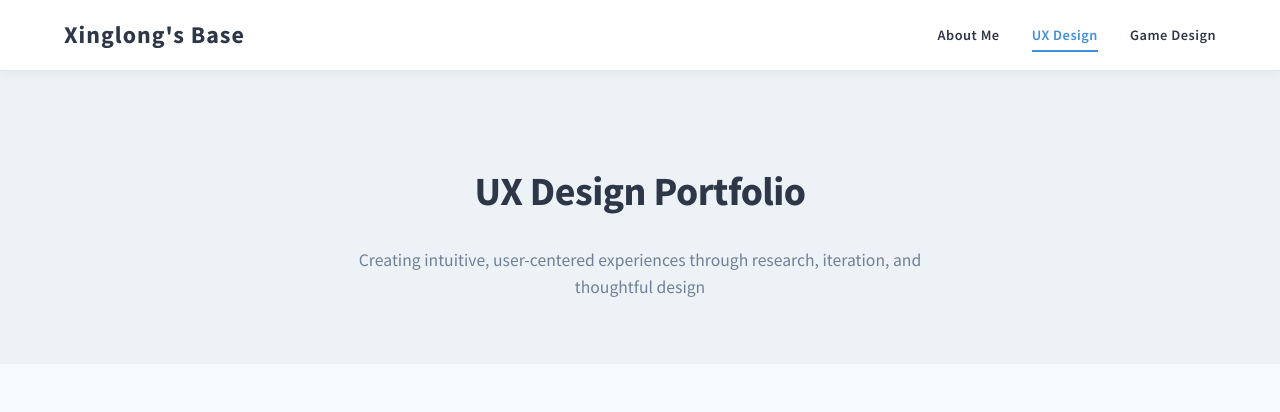
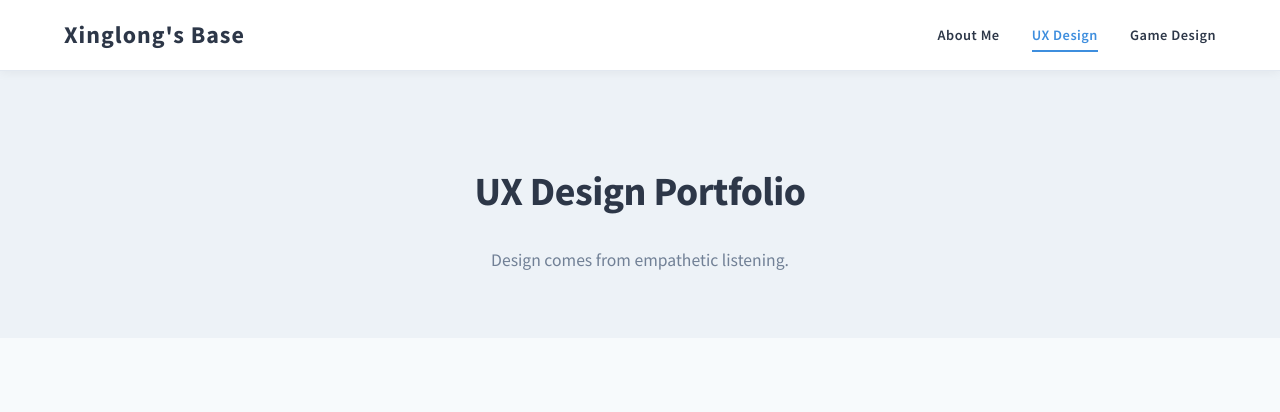
Before and after one commit to AprBreeze/AprBreeze.github.io, a plain HTML site: page ux-design.html in a window 1280 px wide. Shown: the top 412 px of the page. Drawn offline with Linux system fonts and the light colour scheme.

Commit message:
Update ux-design.html
changed slogen

```diff
--- a/ux-design.html
+++ b/ux-design.html
@@ -26,7 +26,7 @@
     <main>
         <section class="portfolio-header">
             <h1>UX Design Portfolio</h1>
-            <p>Creating intuitive, user-centered experiences through research, iteration, and thoughtful design</p>
+            <p>Design comes from empathetic listening.</p>
         </section>
 
         <section class="portfolio-grid">
```
